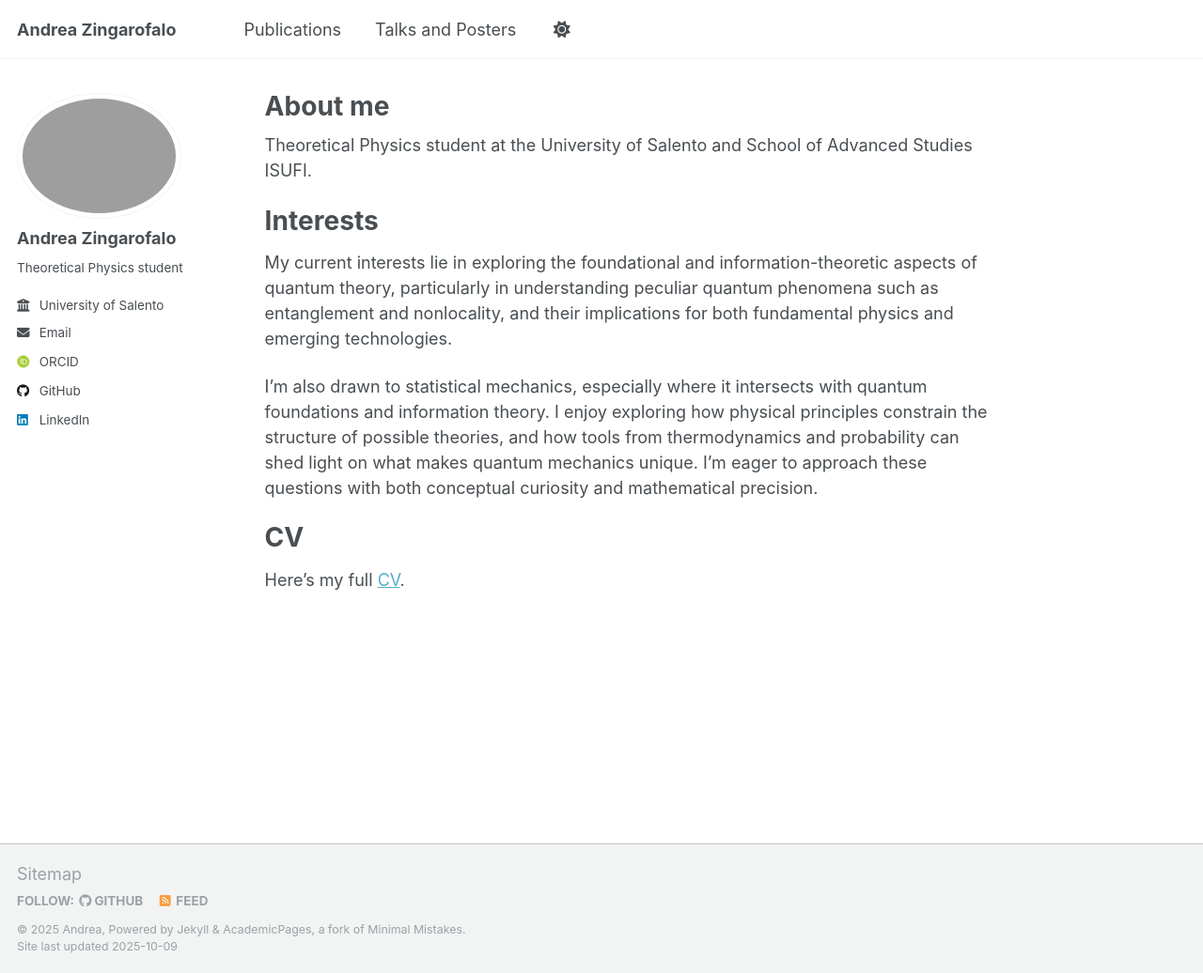
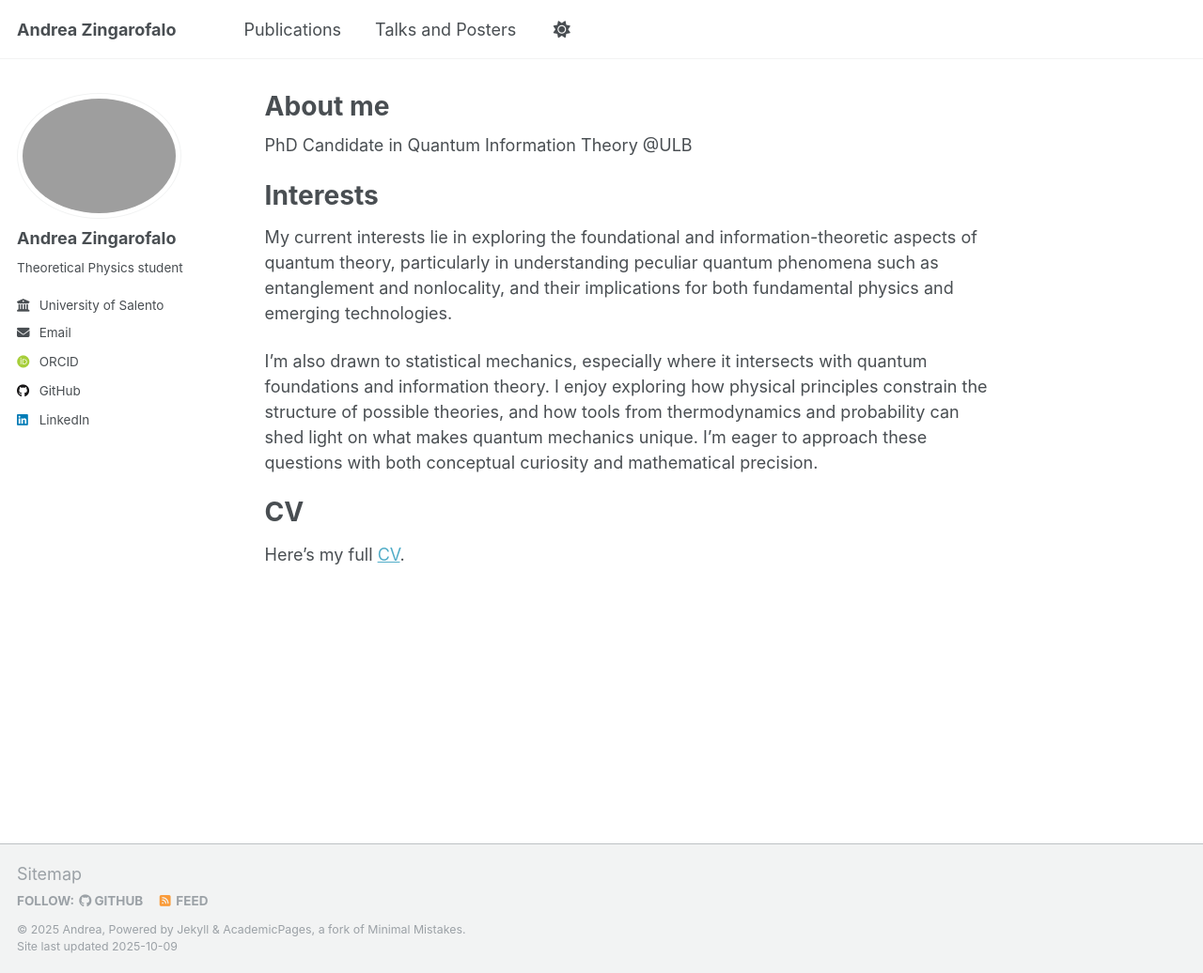
Before and after one commit to andreazingarofalo/andreazingarofalo.github.io, a Jekyll site: the page built from _pages/about.md, in a window 1280 px wide and 1036 px high. Shown: the whole window at 94% size. Built offline with Jekyll 4.4.1, drawn with Linux system fonts in a browser that asks for light colours; some web fonts are replaced.

Commit message:
Updated about

```diff
--- a/_pages/about.md
+++ b/_pages/about.md
@@ -7,7 +7,7 @@ redirect_from:
   - /about.html
 ---
 
-Theoretical Physics student at the University of Salento and School of Advanced Studies ISUFI.
+PhD Candidate in Quantum Information Theory @ULB
 
 Interests
 ======
```
